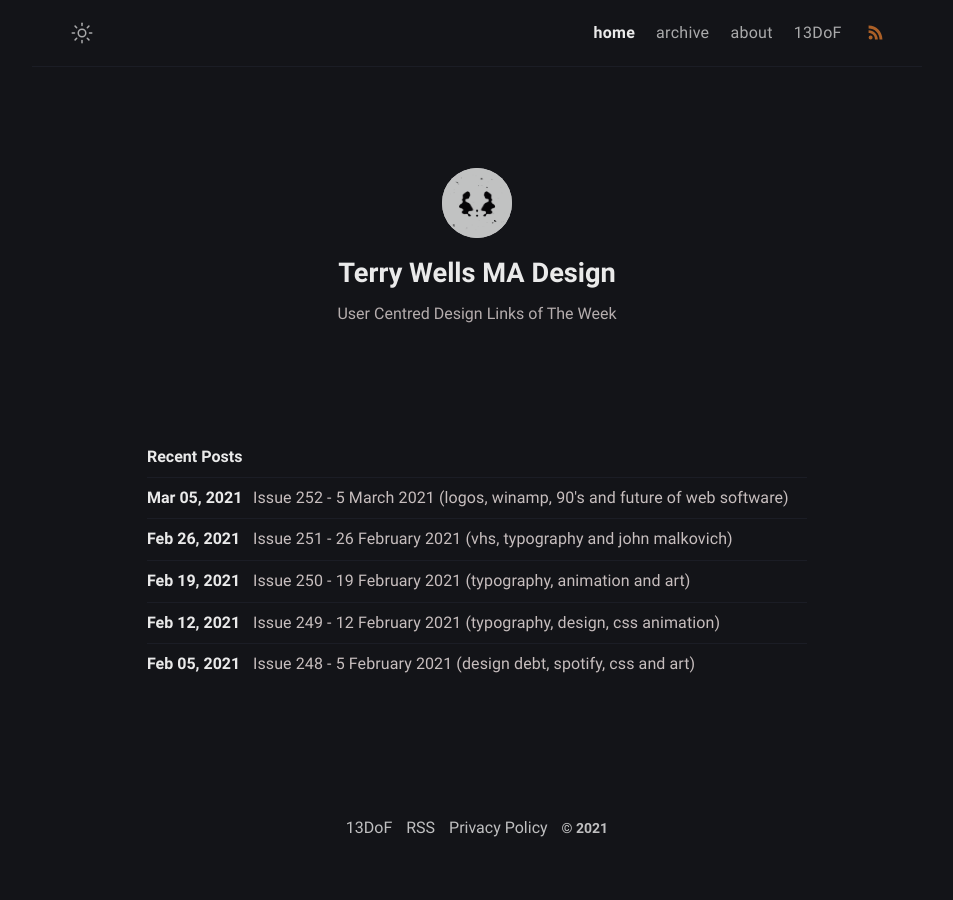
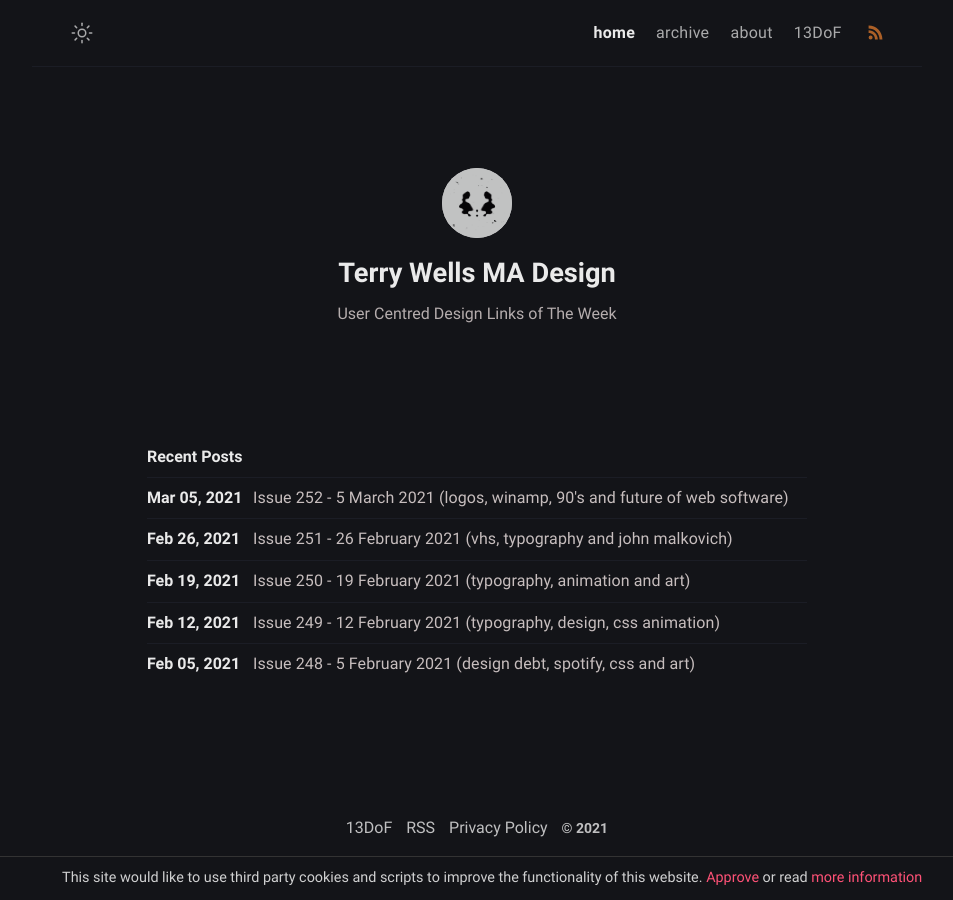
Before and after one commit to wristtattoo/jekyll-klise, a Jekyll site: the page built from index.md, in a window 1280 px wide. Shown: the whole page, without its empty margins (163-1116 px from the left). Built offline with Jekyll 4.4.1, drawn with Linux system fonts in a browser that asks for light colours; a script that is not in the unit is left out.

Commit message:
Jekyll XIX
Cookie Consent et al

```diff
--- /dev/null
+++ b/_includes/cookie-consent.html
@@ -0,0 +1,42 @@
+<style>
+    #cookie-notice {font-size: 0.9rem; padding: 0.5rem 1rem; display: none; text-align: center; position: fixed; bottom: 0; width: calc(100% - 0.1rem); background: #131418; color: rgba(255,255,255,0.8); border-top: 1px solid #333; z-index: 10;}
+    #cookie-notice a {display: inline-block; cursor: pointer; color: #ff5277; text-decoration: none !important;}
+</style>
+<div id="cookie-notice"><span>This site would like to use third party cookies and scripts to improve the functionality of this website.</span> <a id="cookie-notice-accept" class="btn btn-primary btn-sm">Approve</a> or read <a href="/privacy" class="btn btn-primary btn-sm">more information</a></div>
+<script>
+    function createCookie(name,value,days) {
+        var expires = "";
+        if (days) {
+            var date = new Date();
+            date.setTime(date.getTime() + (days*24*60*60*1000));
+            expires = "; expires=" + date.toUTCString();
+        }
+        document.cookie = name + "=" + value + expires + "; path=/";
+    }
+    function readCookie(name) {
+        var nameEQ = name + "=";
+        var ca = document.cookie.split(';');
+        for(var i=0;i < ca.length;i++) {
+            var c = ca[i];
+            while (c.charAt(0)==' ') c = c.substring(1,c.length);
+            if (c.indexOf(nameEQ) == 0) return c.substring(nameEQ.length,c.length);
+        }
+        return null;
+    }
+    function eraseCookie(name) {
+        createCookie(name,"",-1);
+    }
+
+    if(readCookie('cookie-notice-dismissed')=='true') {
+
+
+    } else {
+        document.getElementById('cookie-notice').style.display = 'block';
+    }
+    document.getElementById('cookie-notice-accept').addEventListener("click",function() {
+        createCookie('cookie-notice-dismissed','true',31);
+        document.getElementById('cookie-notice').style.display = 'none';
+        location.reload();
+    });
+
+</script>
--- a/_includes/header.html
+++ b/_includes/header.html
@@ -173,5 +173,5 @@
 
     gtag('config', 'UA-81614342-1');
   </script>
-
+{% include cookie-consent.html %}
 </head>
```
Also changed, not shown: assets/favicons/site.webmanifest.
